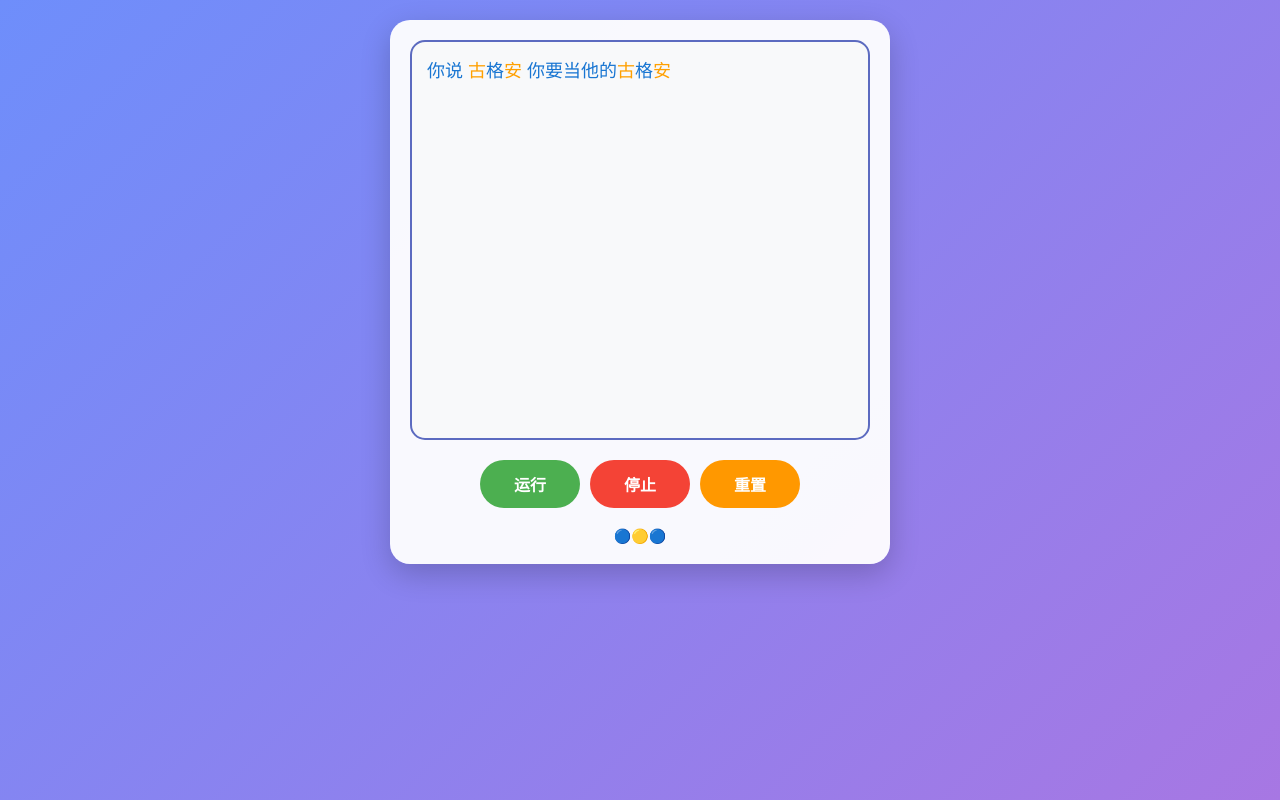
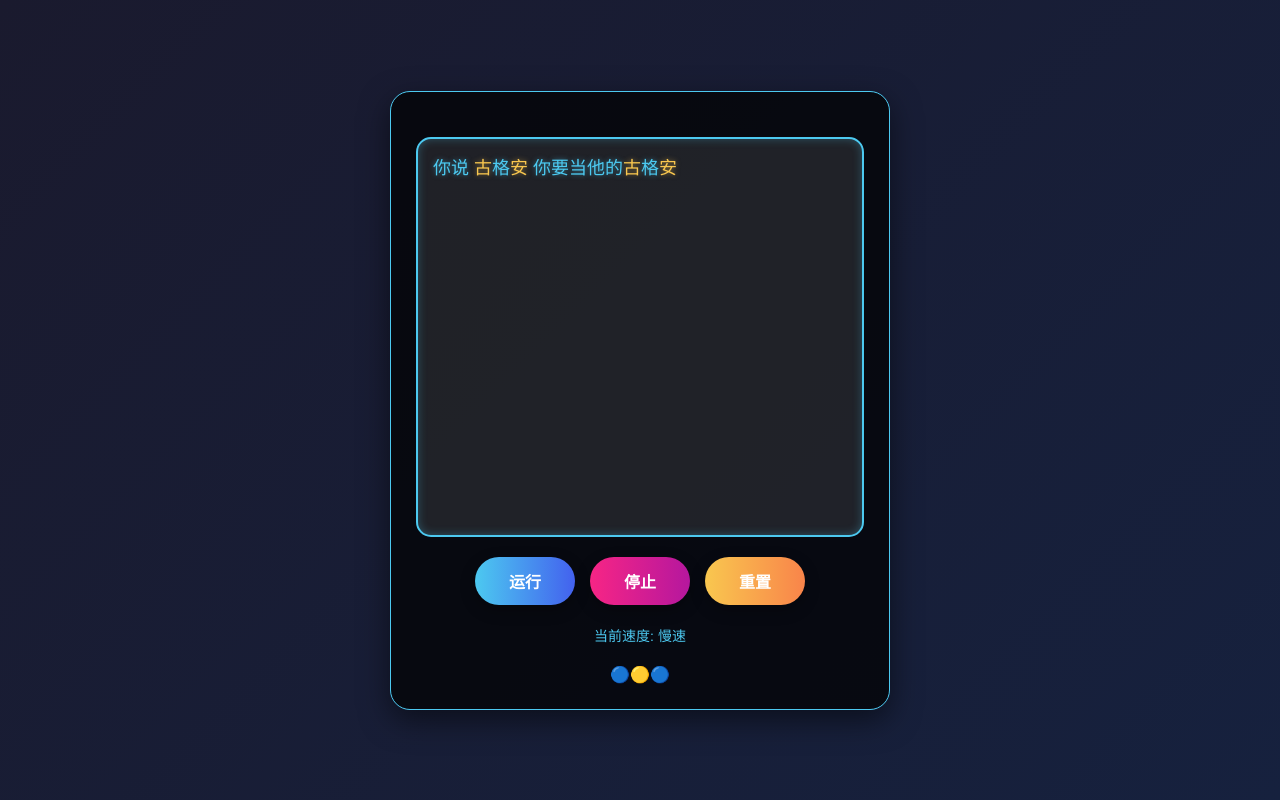
Before and after one commit to Yesenia666/Yongji, a plain HTML site: page index.html in a window 1280 px wide. Drawn offline with Linux system fonts and the light colour scheme.

Commit message:
Update index.html

```diff
--- a/index.html
+++ b/index.html
@@ -12,26 +12,34 @@
         }
         body {
             font-family: 'Helvetica Neue', Arial, sans-serif;
-            background: linear-gradient(135deg, #6e8efb, #a777e3);
-            color: #333;
+            background: linear-gradient(135deg, #1a1a2e, #16213e);
+            color: #fff;
             min-height: 100vh;
             padding: 20px;
             display: flex;
             flex-direction: column;
             align-items: center;
+            justify-content: center;
         }
         .container {
             width: 100%;
             max-width: 500px;
-            background: rgba(255, 255, 255, 0.95);
+            background: rgba(0, 0, 0, 0.7);
             border-radius: 20px;
-            padding: 20px;
-            box-shadow: 0 10px 30px rgba(0, 0, 0, 0.2);
+            padding: 25px;
+            box-shadow: 0 10px 30px rgba(0, 0, 0, 0.5);
+            border: 1px solid #4cc9f0;
         }
-
+        .title {
+            text-align: center;
+            margin-bottom: 20px;
+            color: #4cc9f0;
+            font-size: 28px;
+            text-shadow: 0 0 10px rgba(76, 201, 240, 0.7);
+        }
         .output-container {
-            background: #f8f9fa;
-            border: 2px solid #5c6bc0;
+            background: rgba(255, 255, 255, 0.1);
+            border: 2px solid #4cc9f0;
             border-radius: 15px;
             height: 50vh;
             padding: 15px;
@@ -39,16 +47,17 @@
             margin-bottom: 20px;
             font-size: 18px;
             line-height: 1.6;
+            box-shadow: inset 0 0 10px rgba(76, 201, 240, 0.3);
         }
         .control-panel {
             display: flex;
             flex-wrap: wrap;
             justify-content: center;
-            gap: 10px;
+            gap: 15px;
             margin-bottom: 20px;
         }
         .btn {
-            padding: 12px 20px;
+            padding: 12px 25px;
             border: none;
             border-radius: 50px;
             cursor: pointer;
@@ -56,38 +65,53 @@
             font-weight: bold;
             transition: all 0.3s;
             min-width: 100px;
+            box-shadow: 0 5px 15px rgba(0, 0, 0, 0.3);
         }
         #runBtn {
-            background: #4CAF50;
+            background: linear-gradient(to right, #4cc9f0, #4361ee);
             color: white;
         }
         #stopBtn {
-            background: #f44336;
+            background: linear-gradient(to right, #f72585, #b5179e);
             color: white;
         }
         #resetBtn {
-            background: #ff9800;
+            background: linear-gradient(to right, #f9c74f, #f9844a);
             color: white;
         }
+        .btn:hover {
+            transform: translateY(-3px);
+            box-shadow: 0 8px 20px rgba(0, 0, 0, 0.4);
+        }
         .btn:active {
-            transform: scale(0.95);
+            transform: translateY(1px);
         }
         .blue-text {
-            color: #1976d2;
+            color: #4cc9f0;
+            text-shadow: 0 0 5px rgba(76, 201, 240, 0.5);
         }
         .yellow-text {
-            color: #ffa000;
+            color: #f9c74f;
+            text-shadow: 0 0 5px rgba(249, 199, 79, 0.5);
         }
         .info {
             text-align: center;
+            margin-top: 20px;
+            font-size: 16px;
+            color: #a5b3c7;
+        }
+        .speed-indicator {
+            text-align: center;
             margin-top: 15px;
             font-size: 14px;
-            color: #666;
+            color: #4cc9f0;
         }
     </style>
 </head>
 <body>
     <div class="container">
+        <h1 class="title"> </h1>
+
         <div class="output-container" id="output">
             <!-- 输出内容将显示在这里 -->
         </div>
@@ -96,6 +120,10 @@
             <button class="btn" id="runBtn">运行</button>
             <button class="btn" id="stopBtn">停止</button>
             <button class="btn" id="resetBtn">重置</button>
+        </div>
+
+        <div class="speed-indicator" id="speedIndicator">
+            //当前速度: 极快
         </div>
 
         <div class="info">
@@ -108,8 +136,9 @@
         let n = 1;
         let isRunning = false;
         let intervalId = null;
-        const speed = 500; // 设置为极快速度（500毫秒）
+        let speed = 500; // 初始速度（毫秒）
         const outputElement = document.getElementById('output');
+        const speedIndicator = document.getElementById('speedIndicator');
 
         // 初始消息 - 使用定制颜色
         const initialText = '你说 古格安 你要当他的古格安';
@@ -140,6 +169,18 @@
             }
 
             return formatted;
+        }
+
+        // 更新速度指示器
+        function updateSpeedIndicator() {
+            let speedText;
+            if (speed < 100) speedText = "超高速";
+            else if (speed < 200) speedText = "极高速";
+            else if (speed < 300) speedText = "高速";
+            else if (speed < 400) speedText = "中速";
+            else speedText = "慢速";
+
+            speedIndicator.textContent = `当前速度: ${speedText}`;
         }
 
         // 运行函数
@@ -176,24 +217,64 @@
             }, speed);
         }
 
-        // 停止函数
-        function stopProgram() {
+        // 停止/加速函数
+        function stopOrAccelerateProgram() {
+            if (!isRunning) return;
+
+            // 减少间隔时间（加速）
+            speed = Math.max(50, speed - 50); // 每次减少50ms，最小50ms
+
+            // 清除当前定时器
             clearInterval(intervalId);
-            isRunning = false;
-            document.getElementById('runBtn').disabled = false;
+
+            // 以新速度重新开始
+            intervalId = setInterval(() => {
+                let m = n;
+
+                // 输出"你要当他的眼睛" - 全部蓝色
+                outputElement.innerHTML += `<p class="blue-text">你要当他的眼睛</p>`;
+
+                // 输出多个"那我呢"
+                let line = '';
+                for (let i = 0; i < m; i++) {
+                    line += formatNaWoNe();
+                }
+                line += '<span class="blue-text">？</span>';
+                outputElement.innerHTML += `<p>${line}</p>`;
+
+                n++;
+
+                // 自动滚动到底部
+                outputElement.scrollTop = outputElement.scrollHeight;
+
+                // 限制输出行数，防止内存占用过多
+                if (outputElement.children.length > 50) {
+                    outputElement.removeChild(outputElement.firstChild);
+                    outputElement.removeChild(outputElement.firstChild);
+                }
+            }, speed);
+
+            updateSpeedIndicator();
         }
 
         // 重置函数
         function resetProgram() {
-            stopProgram();
+            clearInterval(intervalId);
+            isRunning = false;
             n = 1;
+            speed = 500; // 重置速度
+            document.getElementById('runBtn').disabled = false;
             outputElement.innerHTML = `<p>${formattedInitialText}</p>`;
+            updateSpeedIndicator();
         }
 
         // 添加事件监听器
         document.getElementById('runBtn').addEventListener('click', runProgram);
-        document.getElementById('stopBtn').addEventListener('click', stopProgram);
+        document.getElementById('stopBtn').addEventListener('click', stopOrAccelerateProgram);
         document.getElementById('resetBtn').addEventListener('click', resetProgram);
+
+        // 初始化速度指示器
+        updateSpeedIndicator();
     </script>
 </body>
 </html>
```
